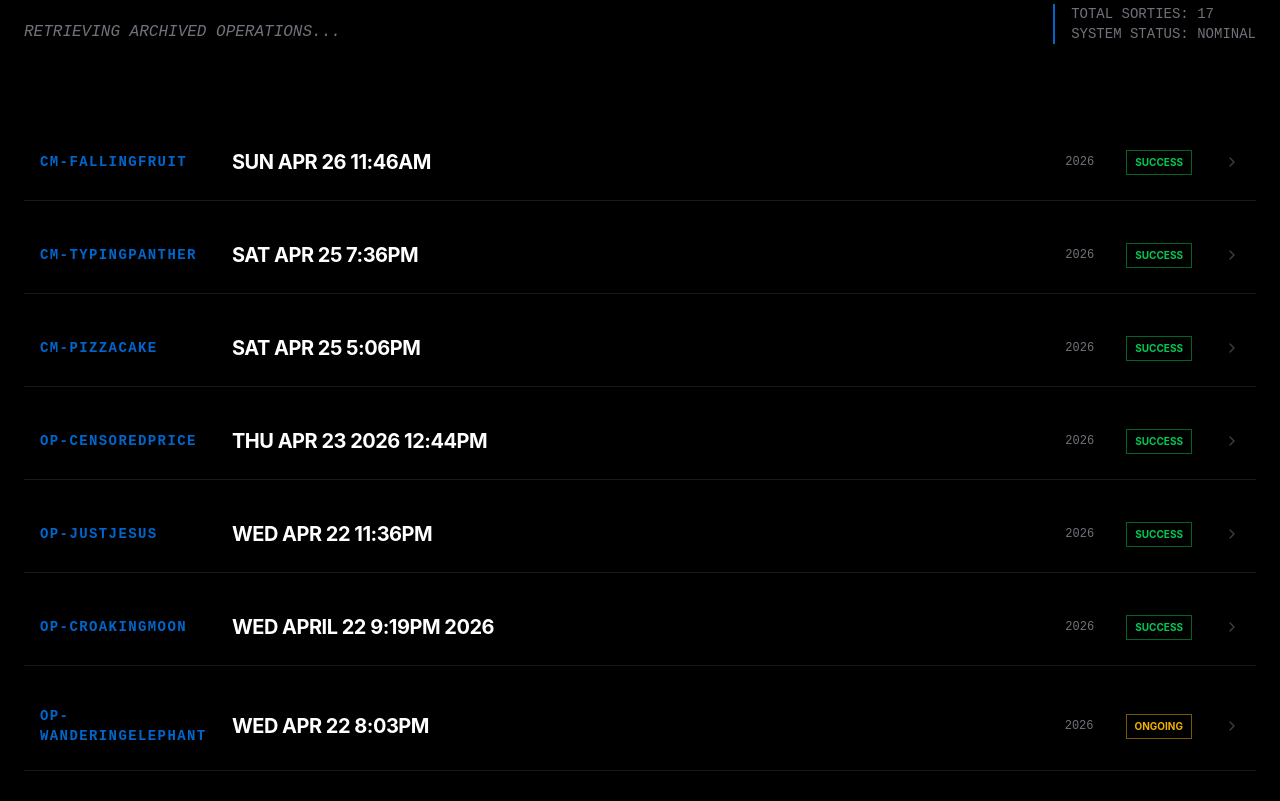
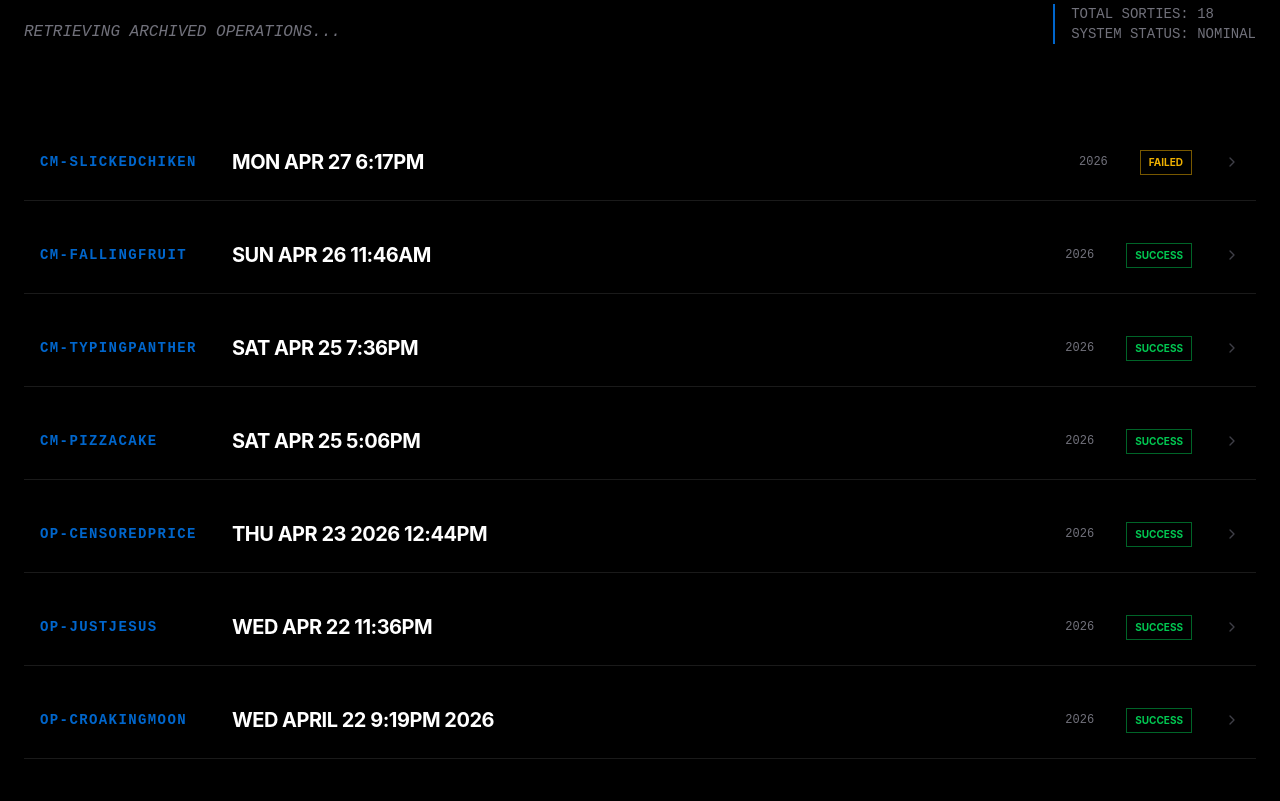
Before and after one commit to JimWas/jimwashkau-site, a React (Vite) app in the folder jimwashkau-site/: page / in a window 1280 px wide. Shown: the part 2302-3103 px from the top of the page. Built offline with nearby package versions, Linux system fonts and the light colour scheme; no server answers.

Commit message:
Auto-mission log: CM-SLICKEDCHIKEN (with audio)

```diff
--- a/jimwashkau-site/src/App.tsx
+++ b/jimwashkau-site/src/App.tsx
@@ -23,8 +23,10 @@ import opCensoredprice from './content/logs/op-censoredprice.md?raw';
 import cmPizzacake from './content/logs/cm-pizzacake.md?raw';
 import cmTypingpanther from './content/logs/cm-typingpanther.md?raw';
 import cmFallingfruit from './content/logs/cm-fallingfruit.md?raw';
+import cmSlickedchiken from './content/logs/cm-slickedchiken.md?raw';
 
 const MOCK_MODULES: Record<string, string> = {
+  './content/logs/cm-slickedchiken.md': cmSlickedchiken,
   './content/logs/cm-fallingfruit.md': cmFallingfruit,
   './content/logs/cm-typingpanther.md': cmTypingpanther,
   './content/logs/cm-pizzacake.md': cmPizzacake,
--- /dev/null
+++ b/jimwashkau-site/src/content/logs/cm-slickedchiken.md
@@ -0,0 +1,12 @@
+---
+title: "Mon Apr 27 6:17PM"
+tag: "CM-SLICKEDCHIKEN"
+status: "FAILED"
+year: "2026"
+date: "2026-04-27 18:18:22"
+audio: "/audio/cm-slickedchiken.mp3"
+summary: "Mission Log transcribed via local secure voice-to-text."
+---
+
+# Mission Briefing
+Monday, April 27th, 6.18 PM. We woke up in the apartment. We went to the show last night. The power turned off. The air conditioning turned off for three hours. The internet turned off for three hours. Then the power came back on. I gave a toy to some kids. I threw a toy off the window to some of the kids. And then the power turned off. And I need an apartment for tomorrow. But everywhere, they don't have a website. So I ask them, what's up? Do you have an apartment available? They all say, no, we're full, no, we're full. And then this place is full too. So I gave a toy to the kids. And then the power turned off. And now the internet is an uploading. It used to be three megabytes per second. Now it's 0.1 megabytes per second. And everywhere I asked you have an apartment for tomorrow, they all say, no, we're full. After I gave some toys to the kid, and I tip the taxi driver and I tip the grab driver.
```
Also changed, not shown: 1 other file (tests, documents, lock files or other folders).
